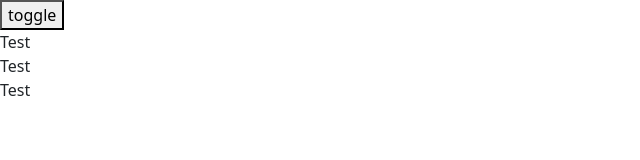
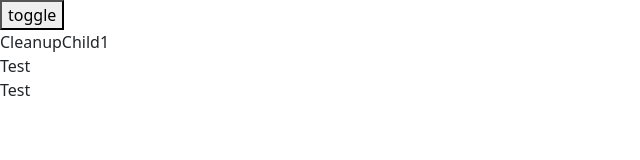
Before and after one commit to zx0938013408/TeamB_next, a Next.js app: page /cleanup in a window 1280 px wide. Both pictures are taken after a click on the button "toggle". Shown: the top 160 px of the page, without its empty margins (0-640 px from the left). Built offline with nearby package versions, Linux system fonts and the light colour scheme.

Commit message:
useEffect 模擬 mounted, will unmount

```diff
--- a/app/cleanup/page.js
+++ b/app/cleanup/page.js
@@ -1,5 +1,6 @@
 "use client";
 import React, { useState } from "react";
+import CleanupChild1 from "@/components/cleanup-child-1";
 
 export default function CleanUpPage() {
   const [showChild, setShowChild] = useState(false);
@@ -10,7 +11,7 @@ export default function CleanUpPage() {
       </div>
       {showChild ? (
         <>
-          <div>Test</div>
+          <CleanupChild1 />
           <div>Test</div>
           <div>Test</div>
         </>
--- /dev/null
+++ b/components/cleanup-child-1.js
@@ -0,0 +1,16 @@
+import React, { useEffect } from "react";
+
+export default function CleanupChild1() {
+  useEffect(() => {
+    console.log("CleanupChild1 mounted");
+    return () => {
+      console.log("CleanupChild1 will unmount");
+    };
+  }, []);
+
+  return (
+    <>
+      <div>CleanupChild1</div>
+    </>
+  );
+}
```
